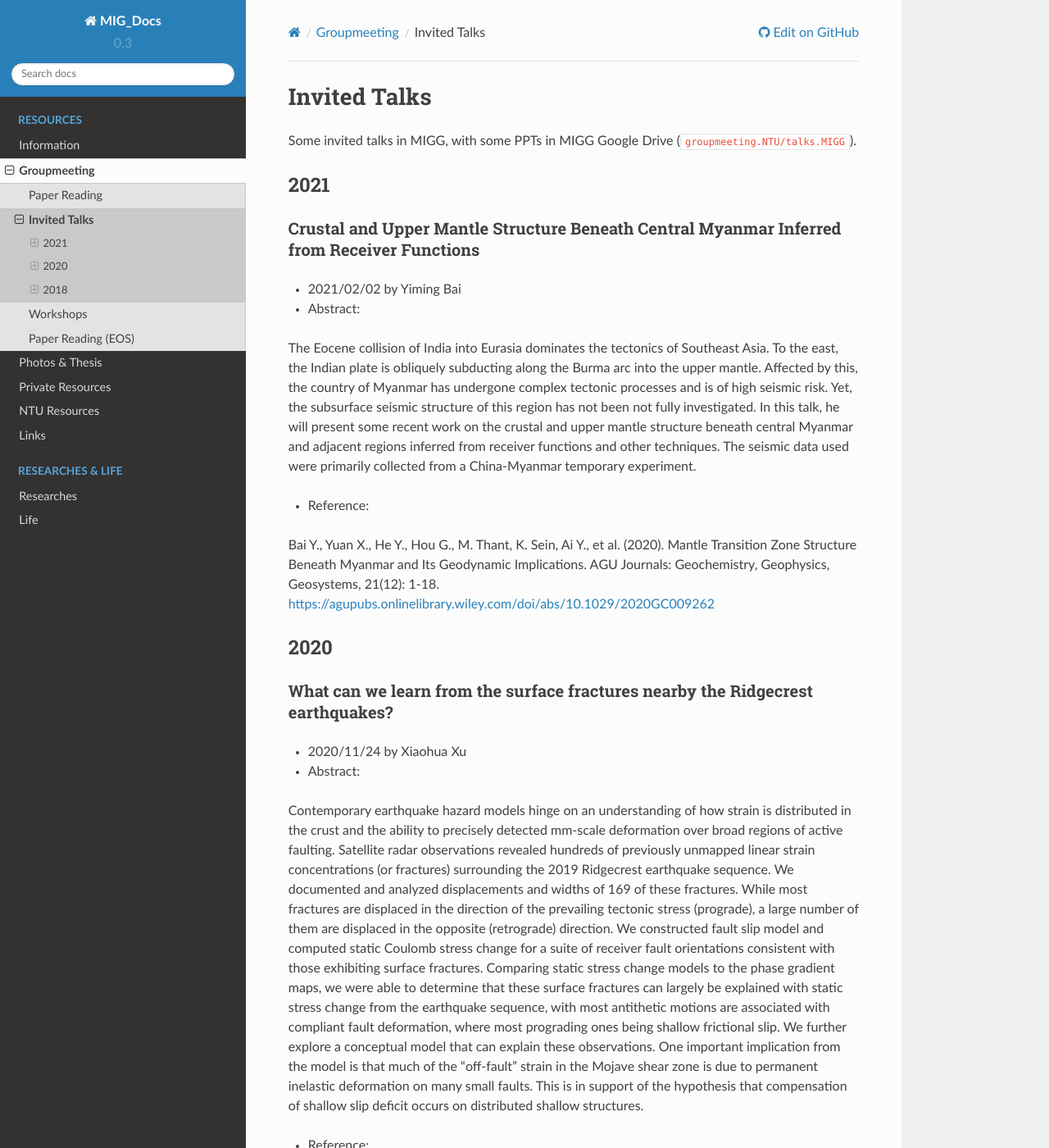
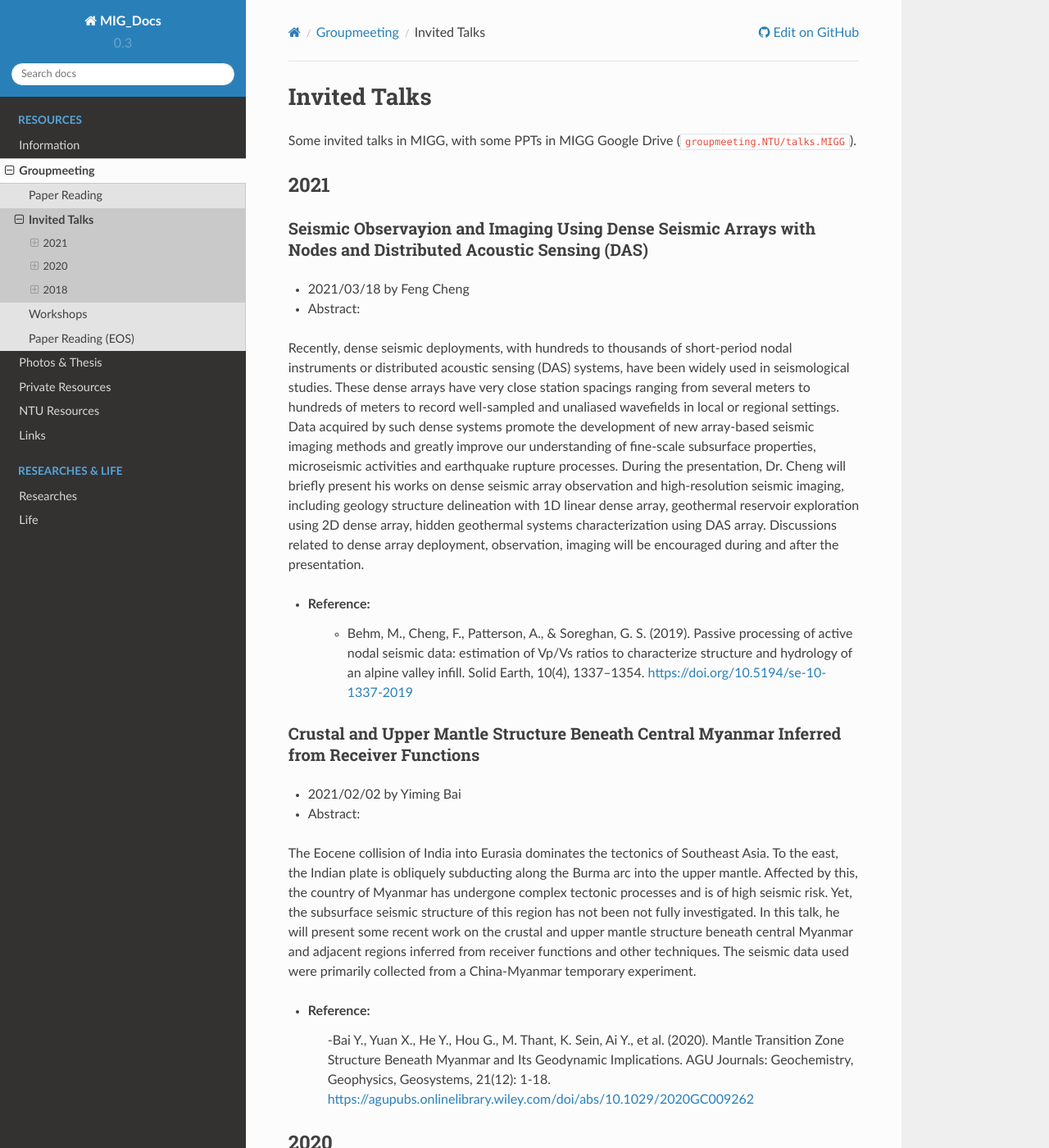
Before and after one commit to MIGG-NTU/MIG_Docs, a Sphinx documentation site: the page built from source/groupmeeting/talks.rst, in a window 1280 px wide and 1400 px high. Shown: the whole window at 82% size. Built offline with Sphinx 7.4.7 and the Read the Docs theme 2.0.0, drawn with Linux system fonts in a browser that asks for light colours.

Commit message:
Added Distributed Acoustic Sensing (DAS) Talk (3/18/2021)

```diff
--- a/source/groupmeeting/talks.rst
+++ b/source/groupmeeting/talks.rst
@@ -6,6 +6,18 @@ Some invited talks in MIGG, with some PPTs in MIGG Google Drive (``groupmeeting.
 
 2021
 ----
+
+Seismic Observayion and Imaging Using Dense Seismic Arrays with Nodes and Distributed Acoustic Sensing (DAS)
++++++++++++++++++++++++++++++++++++++++++++++++++++++++++++++++++++++++++++++++++++++++++++++++++++++++++++++
+
+- 2021/03/18 by Feng Cheng
+
+- Abstract:
+Recently, dense seismic deployments, with hundreds to thousands of short-period nodal instruments or distributed acoustic sensing (DAS) systems, have been widely used in seismological studies. These dense arrays have very close station spacings ranging from several meters to hundreds of meters to record well-sampled and unaliased wavefields in local or regional settings. Data acquired by such dense systems promote the development of new array-based seismic imaging methods and greatly improve our understanding of fine-scale subsurface properties, microseismic activities and earthquake rupture processes. During the presentation, Dr. Cheng will briefly present his works on dense seismic array observation and high-resolution seismic imaging, including geology structure delineation with 1D linear dense array, geothermal reservoir exploration using 2D dense array, hidden geothermal systems characterization using DAS array. Discussions related to dense array deployment, observation, imaging will be encouraged during and after the presentation.
+
+- Reference:
+    - Behm, M., Cheng, F., Patterson, A., & Soreghan, G. S. (2019). Passive processing of active nodal seismic data: estimation of Vp/Vs ratios to characterize structure and hydrology of an alpine valley infill. Solid Earth, 10(4), 1337–1354. https://doi.org/10.5194/se-10-1337-2019
+
 
 Crustal and Upper Mantle Structure Beneath Central Myanmar Inferred from Receiver Functions
 +++++++++++++++++++++++++++++++++++++++++++++++++++++++++++++++++++++++++++++++++++++++++++
@@ -17,8 +29,7 @@ Crustal and Upper Mantle Structure Beneath Central Myanmar Inferred from Receive
 The Eocene collision of India into Eurasia dominates the tectonics of Southeast Asia. To the east, the Indian plate is obliquely subducting along the Burma arc into the upper mantle. Affected by this, the country of Myanmar has undergone complex tectonic processes and is of high seismic risk. Yet, the subsurface seismic structure of this region has not been not fully investigated. In this talk, he will present some recent work on the crustal and upper mantle structure beneath central Myanmar and adjacent regions inferred from receiver functions and other techniques. The seismic data used were primarily collected from a China-Myanmar temporary experiment.
 
 - Reference:
-
-Bai Y., Yuan X., He Y., Hou G., M. Thant, K. Sein, Ai Y., et al. (2020). Mantle Transition Zone Structure Beneath Myanmar and Its Geodynamic Implications. AGU Journals: Geochemistry, Geophysics, Geosystems, 21(12): 1-18. https://agupubs.onlinelibrary.wiley.com/doi/abs/10.1029/2020GC009262
+    -Bai Y., Yuan X., He Y., Hou G., M. Thant, K. Sein, Ai Y., et al. (2020). Mantle Transition Zone Structure Beneath Myanmar and Its Geodynamic Implications. AGU Journals: Geochemistry, Geophysics, Geosystems, 21(12): 1-18. https://agupubs.onlinelibrary.wiley.com/doi/abs/10.1029/2020GC009262
 
 
 2020
```
